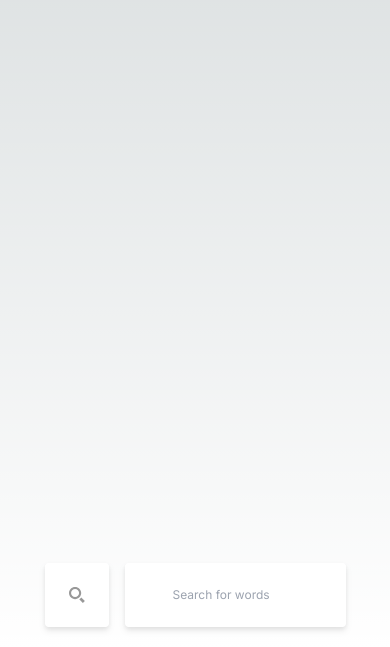
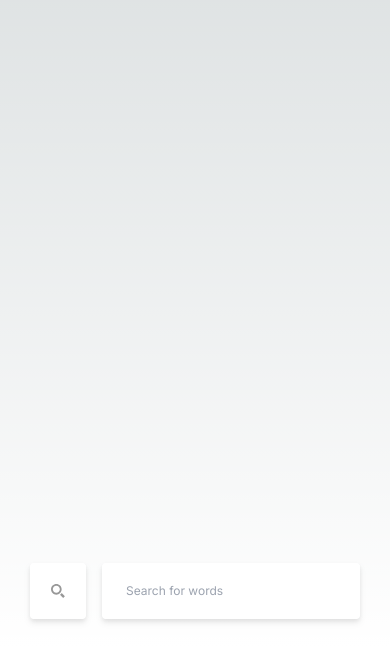
Before and after one commit to adibkhandev/adictionary, a Next.js app: page / in a window 390 px wide. Shown: the part 197-844 px from the top of the page. Built offline with nearby package versions, Linux system fonts and the light colour scheme.

Commit message:
bug fixes

```diff
--- a/app/globals.css
+++ b/app/globals.css
@@ -8,13 +8,13 @@
   --background-end-rgb: 255, 255, 255;
 }
 
-@media (prefers-color-scheme: dark) {
+/* @media (prefers-color-scheme: dark) {
   :root {
     --foreground-rgb: 255, 255, 255;
     --background-start-rgb: 0, 0, 0;
     --background-end-rgb: 0, 0, 0;
   }
-}
+} */
 
 body {
   color: rgb(var(--foreground-rgb));
--- a/app/page.jsx
+++ b/app/page.jsx
@@ -79,7 +79,7 @@ export default function Home() {
                          }
                         }
                         onAnimationEnd={()=>setAnimate(2)}
-                        className="search-cta drop-shadow-md  flex justify-center items-center h-16 w-16 lg:w-20 lg:h-20 bg-white mr-4 rounded"
+                        className="search-cta drop-shadow-md  flex justify-center items-center h-14 w-14 xs:h-14 xs:w-14 lg:w-20 lg:h-20 bg-white mr-4 rounded"
                         ref={buttonRef}
                         >
                          <img className="w-1/4 opacity-40" src="search.svg" alt=""/>
@@ -92,7 +92,7 @@ export default function Home() {
                          }
                         }
                        }
-                       className=" pl-12 w:4/5 h-16  xs:pl-6 xs:w-2/3 lg:h-20 md:w-2/5 lg:text-md lg:pl-8 bg-white rounded drop-shadow-md text-xs"
+                       className=" pl-6 w-3/5 h-14 xs:w-3/5 xs:pl-6 xs:h-14 md:w-2/5 lg:h-20 lg:text-md lg:pl-8 bg-white rounded drop-shadow-md text-xs"
                        onChange={(e)=>{
                                 let url = `https://api.dictionaryapi.dev/api/v2/entries/en/${e.target.value}`
                                 console.log(e.target.value,'ee')
--- a/tailwind.config.js
+++ b/tailwind.config.js
@@ -1,5 +1,6 @@
 /** @type {import('tailwindcss').Config} */
 module.exports = {
+  darkMode:'class',
   content: [
     './pages/**/*.{js,ts,jsx,tsx,mdx}',
     './components/**/*.{js,ts,jsx,tsx,mdx}',
```
